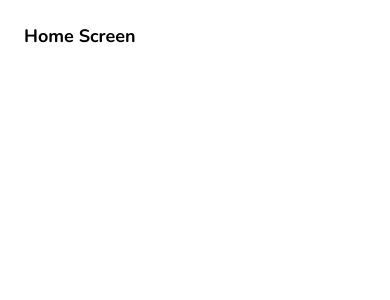
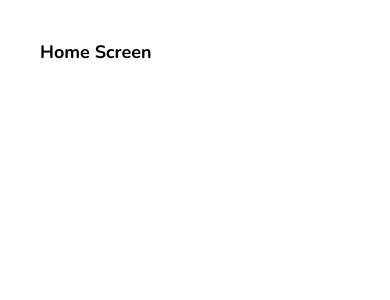
Before and after one commit to rajat98/gamezone, a React Native app: screen / in a window 390 px wide. Shown: the top 300 px of the page. Built offline with nearby package versions, Linux system fonts and the light colour scheme.

Commit message:
global styles

```diff
--- a/screens/home.js
+++ b/screens/home.js
@@ -1,20 +1,11 @@
 import React from 'react';
 import {StyleSheet, View, Text} from 'react-native';
+import {globalStyles} from "../styles/global";
 
 export default function Home(){
     return(
-        <View style={styles.container}>
-            <Text style={styles.titleText}>Home Screen</Text>
+        <View style={globalStyles.container}>
+            <Text style={globalStyles.titleText}>Home Screen</Text>
         </View>
     )
 }
-
-const styles =StyleSheet.create({
-    container:{
-        padding:24,
-    },
-    titleText:{
-        fontFamily: 'nunito-bold',
-        fontSize: 18,
-    }
-})
--- /dev/null
+++ b/styles/global.js
@@ -0,0 +1,15 @@
+import {StyleSheet} from "react-native";
+
+export const globalStyles = StyleSheet.create({
+    container:{
+        padding:40,
+    },
+    titleText:{
+        fontFamily: 'nunito-bold',
+        fontSize: 18,
+    },
+    paragraph:{
+        marginVertical: 8,
+        lineHeight: 18,
+    }
+})
```
Also changed, not shown: screens/about.js (+2 -7 lines), screens/reviewdetail.js (+2 -7 lines).
